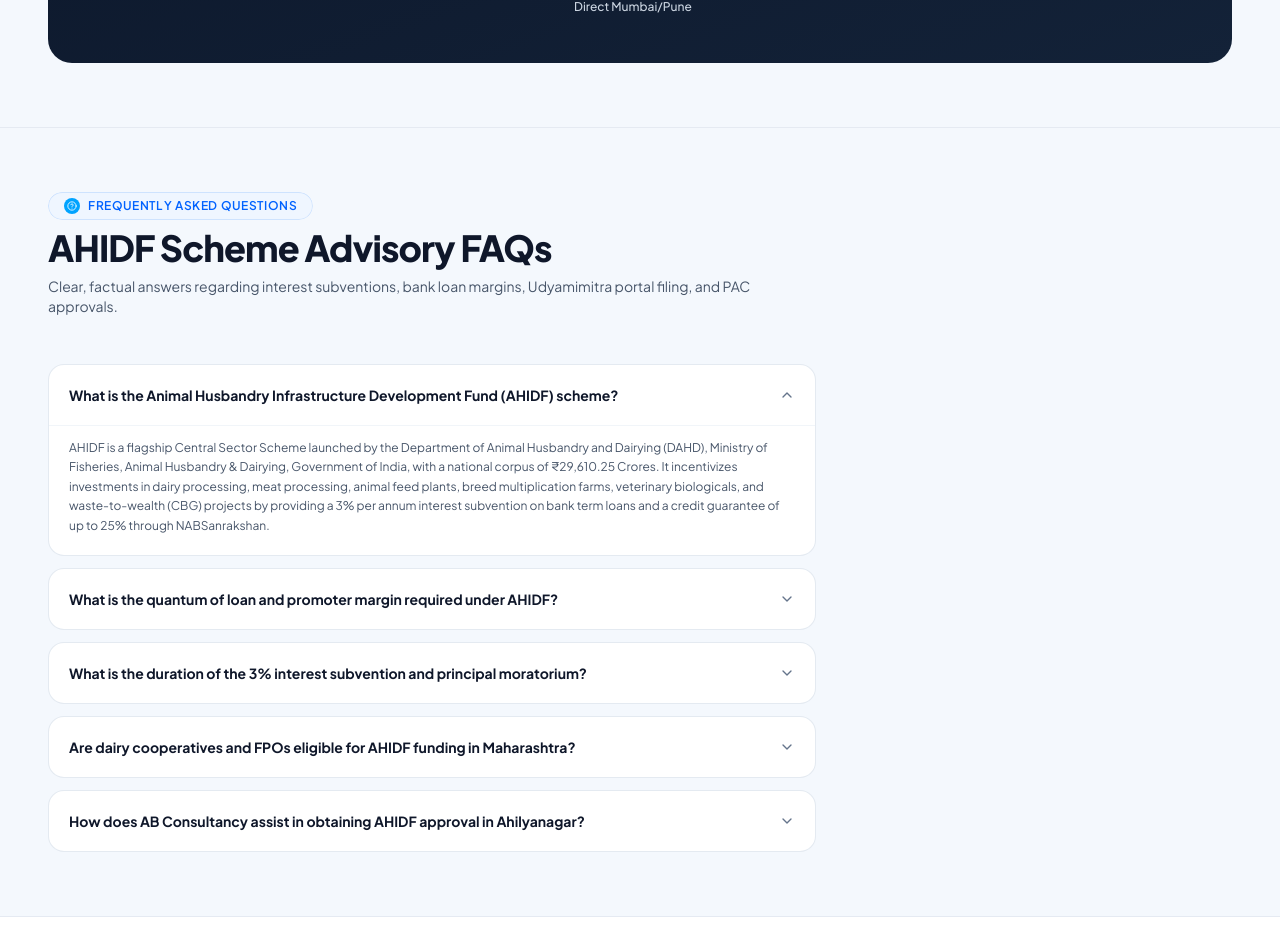
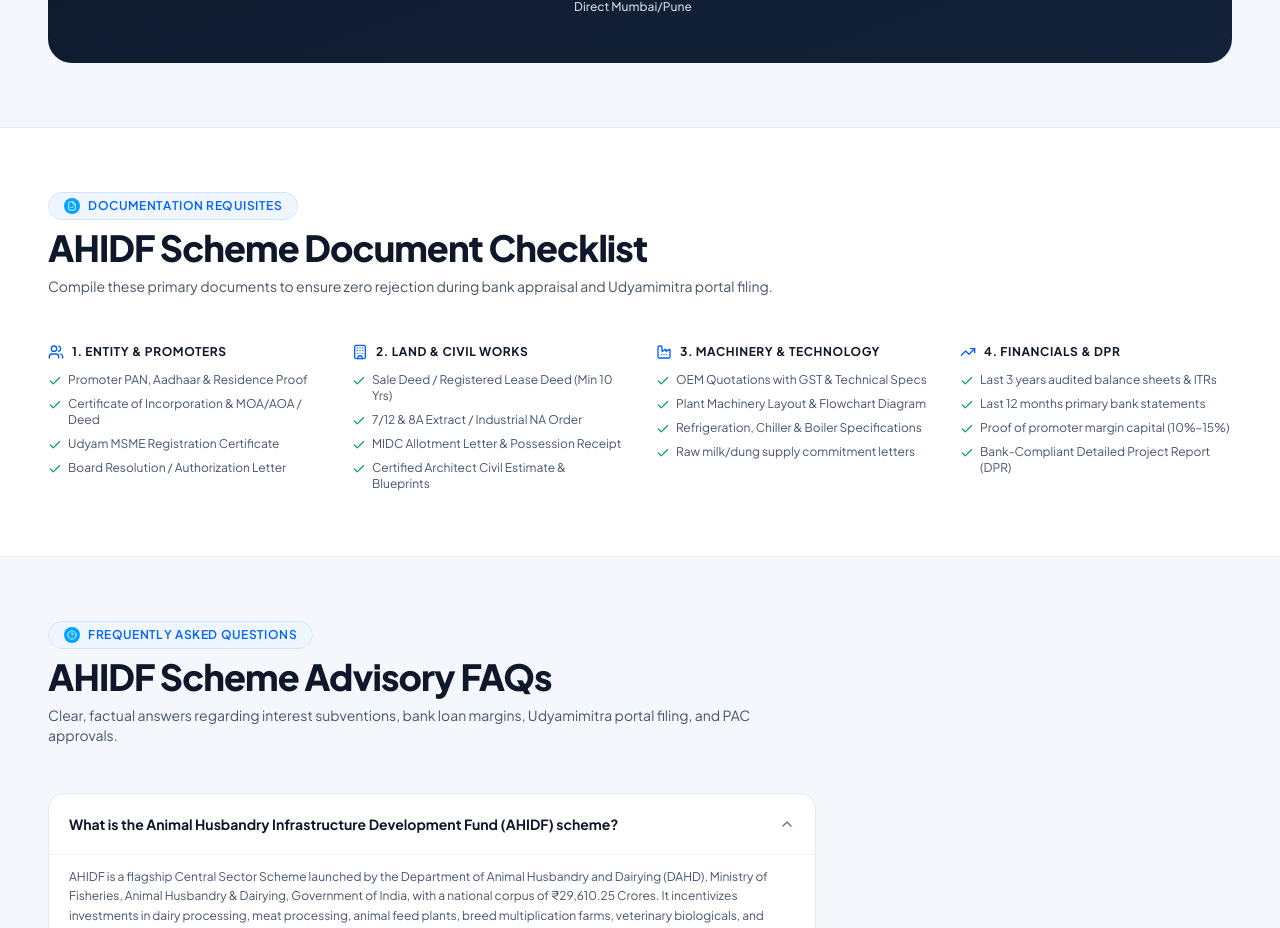
Before and after one commit to ab-consultancy/ab-consultancy, a React (Vite) app in the folder frontend/: page /ahidf in a window 1280 px wide. Shown: the part 5354-6282 px from the top of the page. Built offline with nearby package versions, Linux system fonts and the light colour scheme; the HTML template or start-up script is replaced by a standard one.

Commit message:
style: remove card background container from AHIDF document checklist

```diff
--- a/frontend/src/pages/AhidfSchemePage.jsx
+++ b/frontend/src/pages/AhidfSchemePage.jsx
@@ -1066,7 +1066,126 @@ export default function AhidfSchemePage({ onCheckEligibility, onTalkConsultant,
         </div>
       </section>
 
+      {/* 8. Comprehensive Document Checklist (4-Column Matrix) */}
+      <section className="py-12 sm:py-16 bg-white border-b border-slate-200/80">
+        <div className="w-full max-w-[1440px] mx-auto px-4 xs:px-5 sm:px-10 lg:px-12">
 
+          <div className="max-w-3xl mb-8 sm:mb-12">
+            <AnimatedBadge icon={FileCheck} text="Documentation Requisites" className="mb-2" />
+            <h2 className="text-2xl sm:text-3xl lg:text-4xl font-extrabold text-slate-900 tracking-tight">
+              AHIDF Scheme Document Checklist
+            </h2>
+            <p className="mt-2 text-xs sm:text-sm text-slate-600 leading-relaxed">
+              Compile these primary documents to ensure zero rejection during bank appraisal and Udyamimitra portal filing.
+            </p>
+          </div>
+
+          <div className="grid grid-cols-1 sm:grid-cols-2 lg:grid-cols-4 gap-6 sm:gap-8">
+
+            <div>
+              <div className="flex items-center gap-2 mb-3">
+                <Users className="w-4 h-4 text-[#0062FF]" />
+                <h3 className="text-xs font-bold uppercase tracking-wider text-slate-900">1. Entity & Promoters</h3>
+              </div>
+              <ul className="space-y-2 text-xs text-slate-600">
+                <li className="flex items-start gap-1.5">
+                  <Check className="w-3.5 h-3.5 text-emerald-600 flex-shrink-0 mt-0.5" />
+                  <span>Promoter PAN, Aadhaar & Residence Proof</span>
+                </li>
+                <li className="flex items-start gap-1.5">
+                  <Check className="w-3.5 h-3.5 text-emerald-600 flex-shrink-0 mt-0.5" />
+                  <span>Certificate of Incorporation & MOA/AOA / Deed</span>
+                </li>
+                <li className="flex items-start gap-1.5">
+                  <Check className="w-3.5 h-3.5 text-emerald-600 flex-shrink-0 mt-0.5" />
+                  <span>Udyam MSME Registration Certificate</span>
+                </li>
+                <li className="flex items-start gap-1.5">
+                  <Check className="w-3.5 h-3.5 text-emerald-600 flex-shrink-0 mt-0.5" />
+                  <span>Board Resolution / Authorization Letter</span>
+                </li>
+              </ul>
+            </div>
+
+            <div>
+              <div className="flex items-center gap-2 mb-3">
+                <Building className="w-4 h-4 text-[#0062FF]" />
+                <h3 className="text-xs font-bold uppercase tracking-wider text-slate-900">2. Land & Civil Works</h3>
+              </div>
+              <ul className="space-y-2 text-xs text-slate-600">
+                <li className="flex items-start gap-1.5">
+                  <Check className="w-3.5 h-3.5 text-emerald-600 flex-shrink-0 mt-0.5" />
+                  <span>Sale Deed / Registered Lease Deed (Min 10 Yrs)</span>
+                </li>
+                <li className="flex items-start gap-1.5">
+                  <Check className="w-3.5 h-3.5 text-emerald-600 flex-shrink-0 mt-0.5" />
+                  <span>7/12 & 8A Extract / Industrial NA Order</span>
+                </li>
+                <li className="flex items-start gap-1.5">
+                  <Check className="w-3.5 h-3.5 text-emerald-600 flex-shrink-0 mt-0.5" />
+                  <span>MIDC Allotment Letter & Possession Receipt</span>
+                </li>
+                <li className="flex items-start gap-1.5">
+                  <Check className="w-3.5 h-3.5 text-emerald-600 flex-shrink-0 mt-0.5" />
+                  <span>Certified Architect Civil Estimate & Blueprints</span>
+                </li>
+              </ul>
+            </div>
+
+            <div>
+              <div className="flex items-center gap-2 mb-3">
+                <Factory className="w-4 h-4 text-[#0062FF]" />
+                <h3 className="text-xs font-bold uppercase tracking-wider text-slate-900">3. Machinery & Technology</h3>
+              </div>
+              <ul className="space-y-2 text-xs text-slate-600">
+                <li className="flex items-start gap-1.5">
+                  <Check className="w-3.5 h-3.5 text-emerald-600 flex-shrink-0 mt-0.5" />
+                  <span>OEM Quotations with GST & Technical Specs</span>
+                </li>
+                <li className="flex items-start gap-1.5">
+                  <Check className="w-3.5 h-3.5 text-emerald-600 flex-shrink-0 mt-0.5" />
+                  <span>Plant Machinery Layout & Flowchart Diagram</span>
+                </li>
+                <li className="flex items-start gap-1.5">
+                  <Check className="w-3.5 h-3.5 text-emerald-600 flex-shrink-0 mt-0.5" />
+                  <span>Refrigeration, Chiller & Boiler Specifications</span>
+                </li>
+                <li className="flex items-start gap-1.5">
+                  <Check className="w-3.5 h-3.5 text-emerald-600 flex-shrink-0 mt-0.5" />
+                  <span>Raw milk/dung supply commitment letters</span>
+                </li>
+              </ul>
+            </div>
+
+            <div>
+              <div className="flex items-center gap-2 mb-3">
+                <TrendingUp className="w-4 h-4 text-[#0062FF]" />
+                <h3 className="text-xs font-bold uppercase tracking-wider text-slate-900">4. Financials & DPR</h3>
+              </div>
+              <ul className="space-y-2 text-xs text-slate-600">
+                <li className="flex items-start gap-1.5">
+                  <Check className="w-3.5 h-3.5 text-emerald-600 flex-shrink-0 mt-0.5" />
+                  <span>Last 3 years audited balance sheets & ITRs</span>
+                </li>
+                <li className="flex items-start gap-1.5">
+                  <Check className="w-3.5 h-3.5 text-emerald-600 flex-shrink-0 mt-0.5" />
+                  <span>Last 12 months primary bank statements</span>
+                </li>
+                <li className="flex items-start gap-1.5">
+                  <Check className="w-3.5 h-3.5 text-emerald-600 flex-shrink-0 mt-0.5" />
+                  <span>Proof of promoter margin capital (10%–15%)</span>
+                </li>
+                <li className="flex items-start gap-1.5">
+                  <Check className="w-3.5 h-3.5 text-emerald-600 flex-shrink-0 mt-0.5" />
+                  <span>Bank-Compliant Detailed Project Report (DPR)</span>
+                </li>
+              </ul>
+            </div>
+
+          </div>
+
+        </div>
+      </section>
 
       {/* 9. Direct-Answer FAQs (AEO & GEO Targeted) */}
       <section className="py-12 sm:py-16 bg-[#F4F8FD] border-b border-slate-200/80">
```
